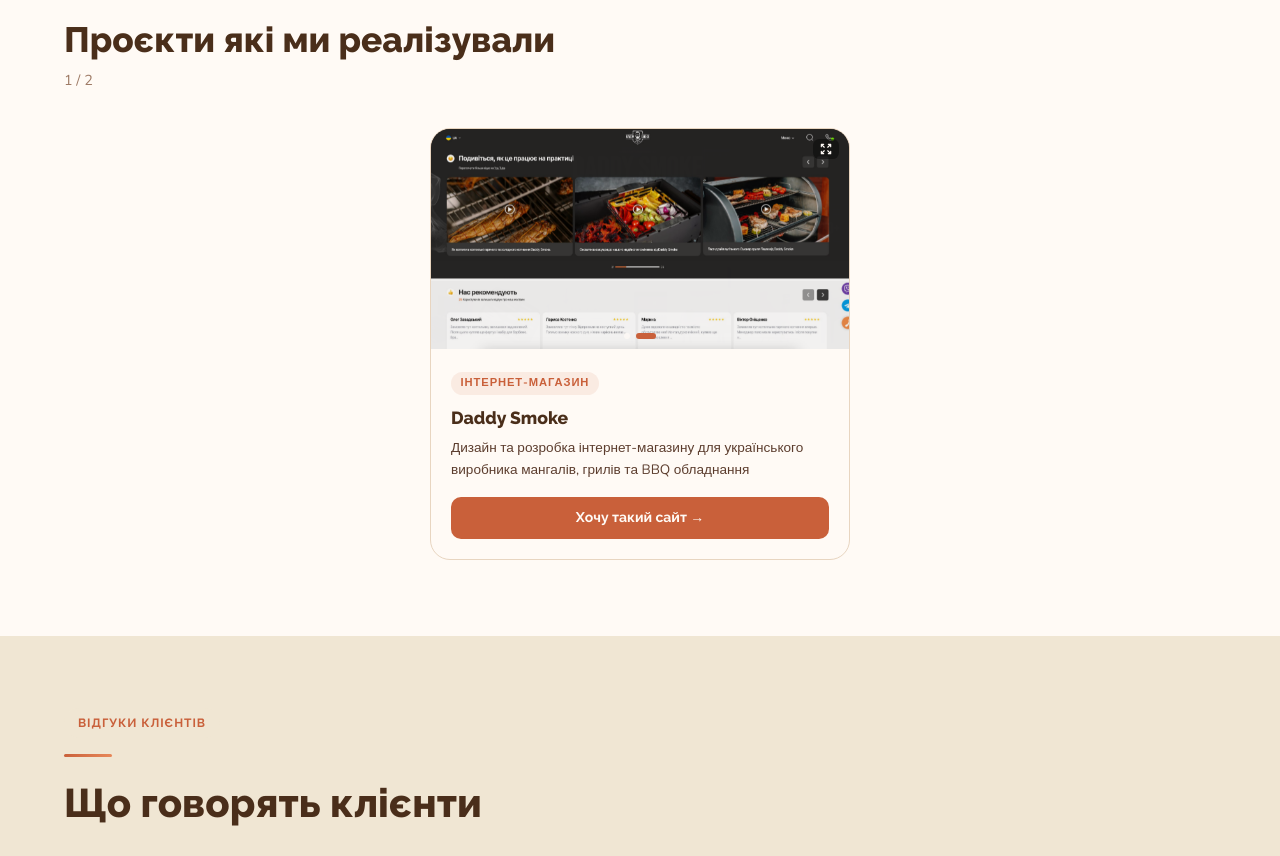
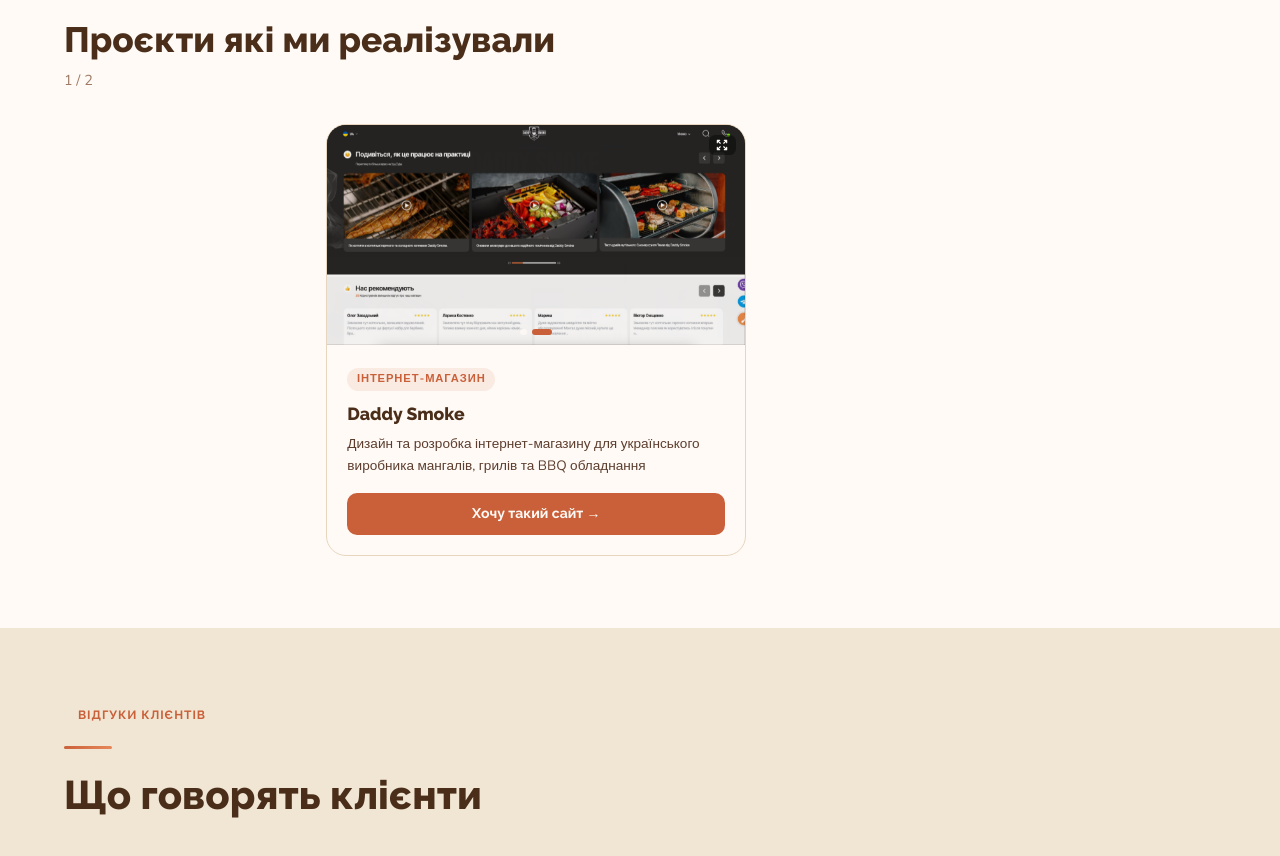
Before and after one commit to nicksolntsev2808/wamsides_landing, a React (Vite) app: page / in a window 1280 px wide. Shown: the part 1967-2823 px from the top of the page. Built offline with nearby package versions, Linux system fonts and the light colour scheme.

Commit message:
Add files via upload

```diff
--- a/src/web/pages/Home.tsx
+++ b/src/web/pages/Home.tsx
@@ -465,7 +465,7 @@
 
         {/* Carousel */}
         <div
-          style={{ overflow: "hidden" }}
+          style={{ overflow: "hidden", margin: "0 -1rem", padding: "0 1rem" }}
           onTouchStart={e => { startX.current = e.touches[0].clientX; }}
           onTouchEnd={e => {
             const diff = startX.current - e.changedTouches[0].clientX;
@@ -473,9 +473,9 @@
             else if (diff < -50) setActive(i => Math.max(i - 1, 0));
           }}
         >
-          <div style={{ display: "flex", transition: "transform 0.4s cubic-bezier(0.4,0,0.2,1)", transform: `translateX(-${active * 100}%)` }}>
+          <div style={{ display: "flex", transition: "transform 0.4s cubic-bezier(0.4,0,0.2,1)", transform: `translateX(calc(-${active * 85}% - ${active * 1}rem))`, gap: "1rem" }}>
             {cases.map((c, i) => (
-              <div key={i} style={{ minWidth: "100%", flexShrink: 0, padding: "0.25rem" }}>
+              <div key={i} style={{ minWidth: "82%", flexShrink: 0, opacity: i === active ? 1 : 0.5, transform: i === active ? "scale(1)" : "scale(0.97)", transition: "all 0.4s" }}>
                 <PortfolioCard {...c} />
               </div>
             ))}
```
